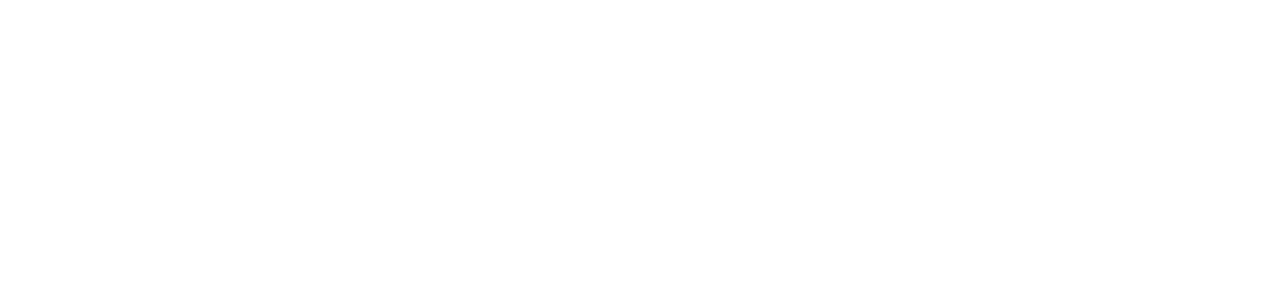
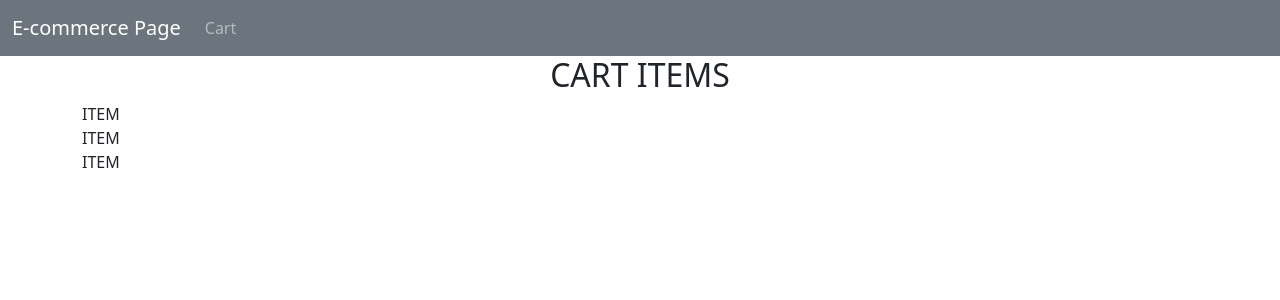
Before and after one commit to Maurici8leaga/mercat-challenge, a React (Create React App) app: page /cart in a window 1280 px wide. Before the commit this address had no page. Shown: the top 300 px of the page. Built offline with nearby package versions, Linux system fonts and the light colour scheme.

Commit message:
Feat: implement redux dependencies

```diff
--- a/package.json
+++ b/package.json
@@ -8,8 +8,10 @@
     "@testing-library/user-event": "^13.5.0",
     "react": "^18.1.0",
     "react-dom": "^18.1.0",
+    "react-redux": "^8.0.2",
     "react-router-dom": "^6.3.0",
     "react-scripts": "5.0.1",
+    "redux": "^4.2.0",
     "web-vitals": "^2.1.4"
   },
   "scripts": {
--- a/src/App.js
+++ b/src/App.js
@@ -1,12 +1,16 @@
 import { Routes, Route } from 'react-router-dom';
 import ListItem from './components/ListItem';
+import Header from './components/Header';
+import Cart from './components/Cart';
 
 
 function App() {
   return (
     <>
+      <Header/>
       <Routes>
         <Route path="/" element={<ListItem />}/>
+        <Route path="/cart" element={<Cart/>} />
       </Routes>
     </>
   );
--- a/src/components/Cart.js
+++ b/src/components/Cart.js
@@ -1,15 +1,15 @@
-import React from 'react'
+import React from 'react';
 
 const  Cart = () => {
   return (
-    <aside>
-        <h2>CART ITEMS</h2>
+    <div className="container">
+        <h2 className="text-center">CART ITEMS</h2>
         <div className="row">
             <div className="col-12">ITEM</div>
             <div className="col-12">ITEM</div>
             <div className="col-12">ITEM</div>
         </div>
-    </aside>
+    </div>
 
   )
 }
--- a/src/components/ListItem.js
+++ b/src/components/ListItem.js
@@ -1,11 +1,8 @@
 import React from 'react';
-import Header from './Header';
-import Cart from './Cart';
 
 const ListItem = () => {
     return (
         <div>
-            <Header />
             <div className="container">
                 <h2 className="text-center">List Item</h2>
                 <div className="row">
@@ -14,7 +11,15 @@ const ListItem = () => {
                     <div className="col-3">Item</div>
 
                     <div className="col-3">
-                        <Cart />
+                        <aside>
+                            <h2>CART ITEMS</h2>
+                            <div className="row">
+                                <div className="col-12">ITEM</div>
+                                <div className="col-12">ITEM</div>
+                                <div className="col-12">ITEM</div>
+                            </div>
+                        </aside>
+
                     </div>
                 </div>
             </div>
```
Also changed, not shown: 1 other file (tests, documents, lock files or other folders).
